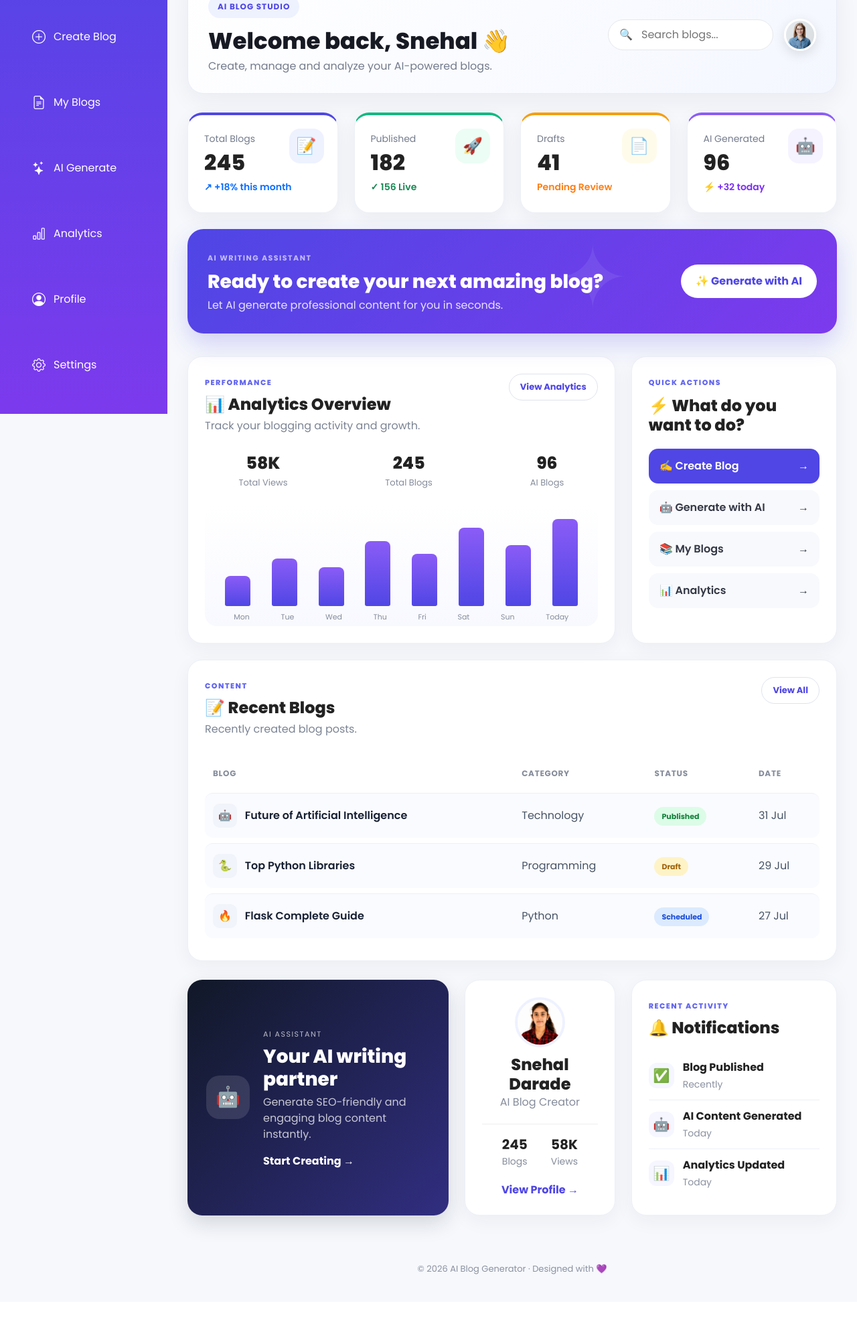
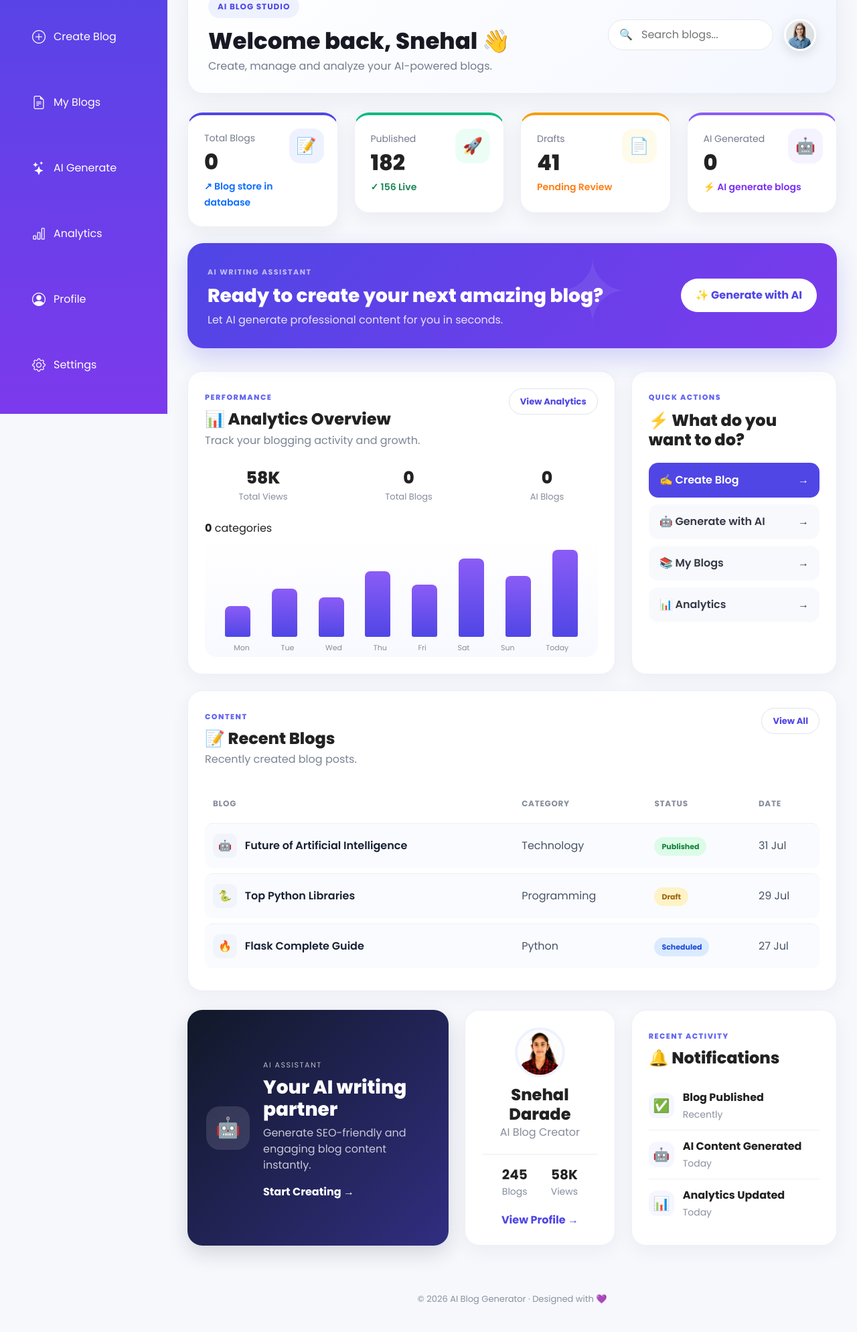
Before and after one commit to Snehal0227/AI-Blog-Generator, a Flask app: page /dashboard in a window 1280 px wide. Shown: the part 182-2171 px from the top of the page at 67% size. Before the commit the page ends 2085 px from the top, so only its background shows below. Run offline with Flask 3, Linux system fonts and the light colour scheme; data that the repository does not hold is empty.

Commit message:
Prepare Project for deployment

```diff
--- a/app.py
+++ b/app.py
@@ -164,9 +164,7 @@ def register():
 
     return render_template("register.html")
 
-# ==========================
-# DASHBOARD
-# ==========================
+
 # ==========================
 # DASHBOARD
 # ==========================
--- a/templates/dashboard.html
+++ b/templates/dashboard.html
@@ -51,8 +51,8 @@
 
                     <div>
                         <p>Total Blogs</p>
-                        <h2>245</h2>
-                        <small>↗ +18% this month</small>
+                        <h2>{{total_blogs}}</h2>
+                        <small>↗ Blog store in database</small>
                     </div>
 
                     <div class="stat-icon">📝</div>
@@ -102,8 +102,8 @@
 
                     <div>
                         <p>AI Generated</p>
-                        <h2>96</h2>
-                        <small>⚡ +32 today</small>
+                        <h2>{{ai_blogs}}</h2>
+                        <small>⚡ AI generate blogs</small>
                     </div>
 
                     <div class="stat-icon">🤖</div>
@@ -181,15 +181,20 @@
                         </div>
 
                         <div>
-                            <strong>245</strong>
+                            <strong>{{total_blogs}}</strong>
                             <span>Total Blogs</span>
                         </div>
 
                         <div>
-                            <strong>96</strong>
+                            <strong>{{ai_blogs}}</strong>
                             <span>AI Blogs</span>
                         </div>
 
+                    </div>
+
+                    <div>
+                        <strong>{{categories}}</strong>
+                        <span>categories</span>
                     </div>
 
 
```
